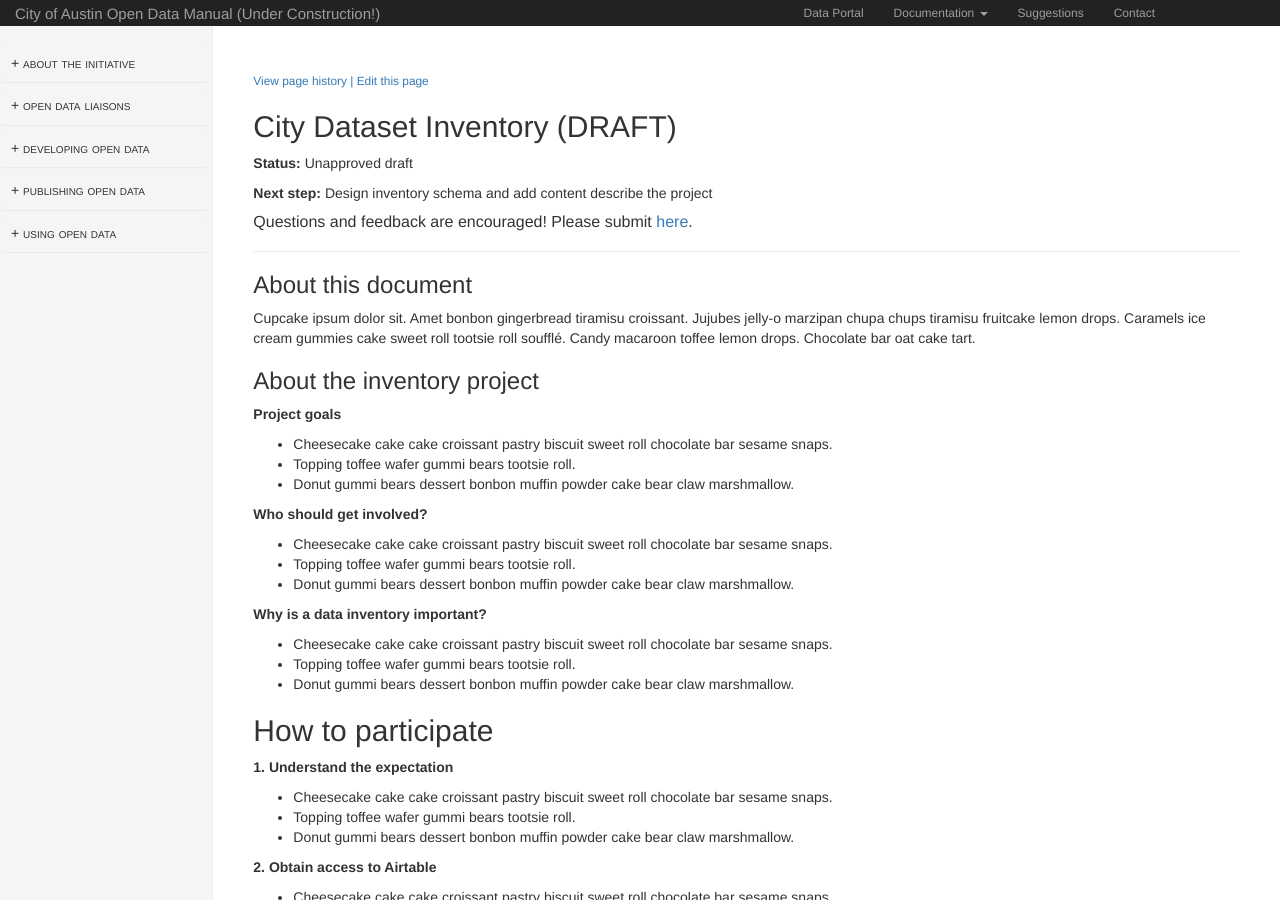
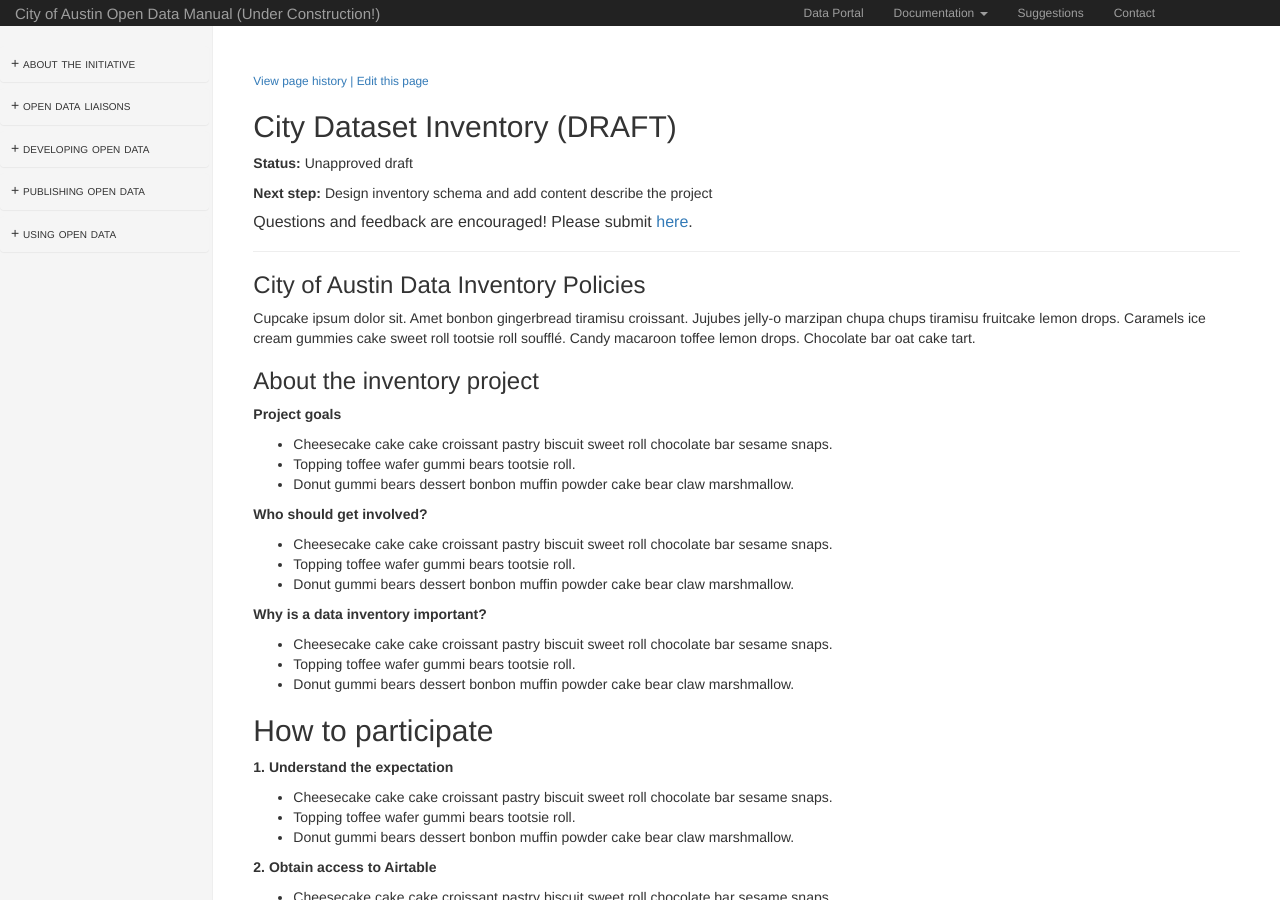
Before and after one commit to cityofaustin/open-data-manual, a Jekyll site: the page built from inventory.md, in a window 1280 px wide and 900 px high. Built offline with Jekyll 4.4.1, drawn with Linux system fonts in a browser that asks for light colours; nearby versions of some CDN libraries.

Commit message:
Update inventory.md

```diff
--- a/inventory.md
+++ b/inventory.md
@@ -12,7 +12,7 @@ file: inventory.md
 
 ***
 
-## About this document
+## City of Austin Data Inventory Policies
 
 Cupcake ipsum dolor sit. Amet bonbon gingerbread tiramisu croissant. Jujubes jelly-o marzipan chupa chups tiramisu fruitcake lemon drops. Caramels ice cream gummies cake sweet roll tootsie roll soufflé. Candy macaroon toffee lemon drops. Chocolate bar oat cake tart.
 
```
